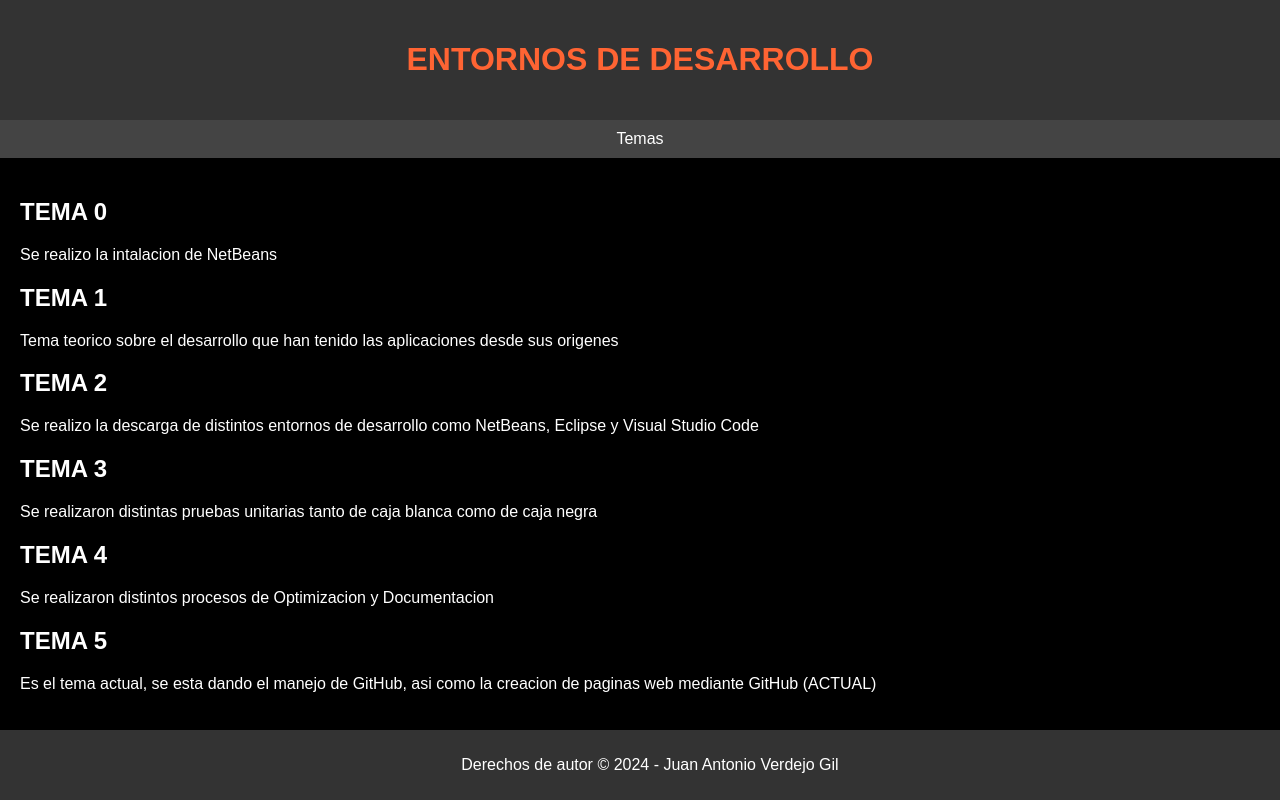
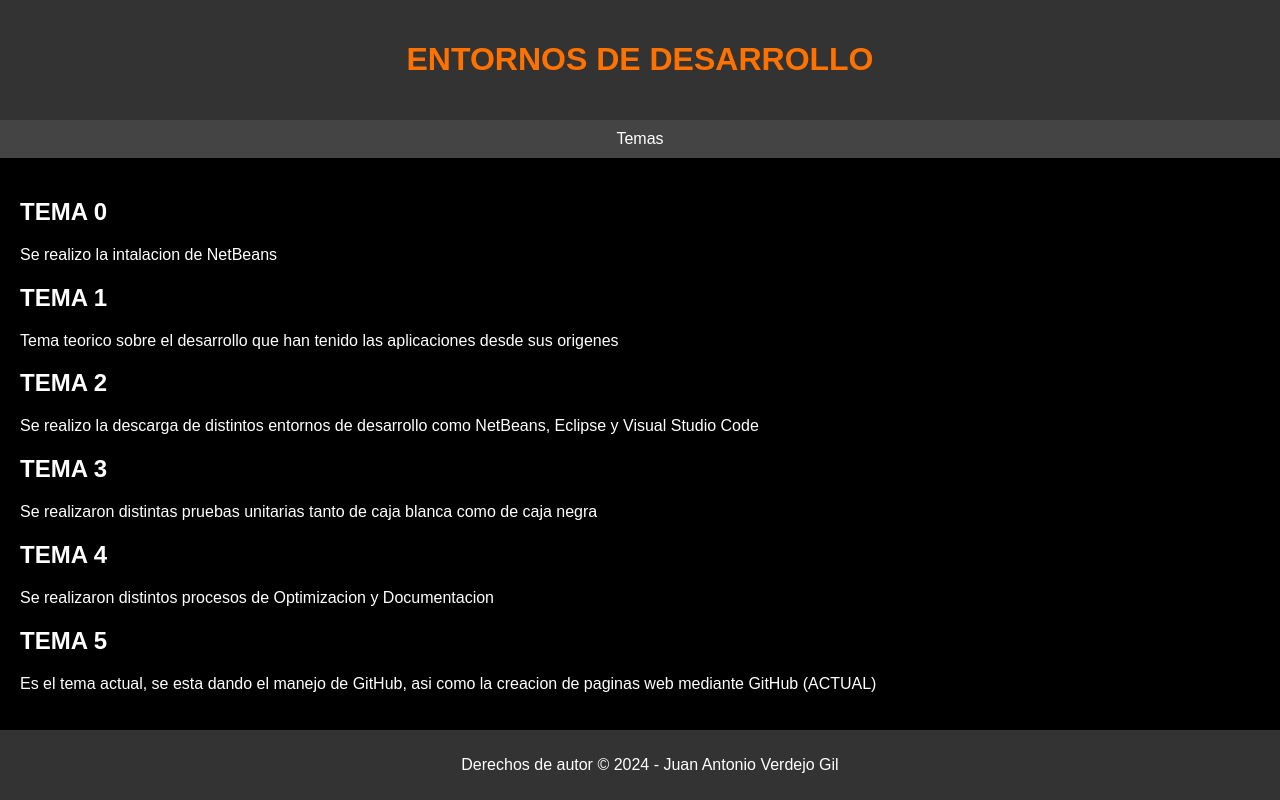
Before and after one commit to 1745169/1745169.github.io, a plain HTML site: page index.html in a window 1280 px wide. Drawn offline with Linux system fonts and the light colour scheme.

Commit message:
Update index.html

```diff
--- a/index.html
+++ b/index.html
@@ -13,7 +13,7 @@
         }
         header {
             background-color: #333;
-            color: #FF6433;
+            color: #FF7200;
             padding: 20px;
             text-align: center;
         }
```
